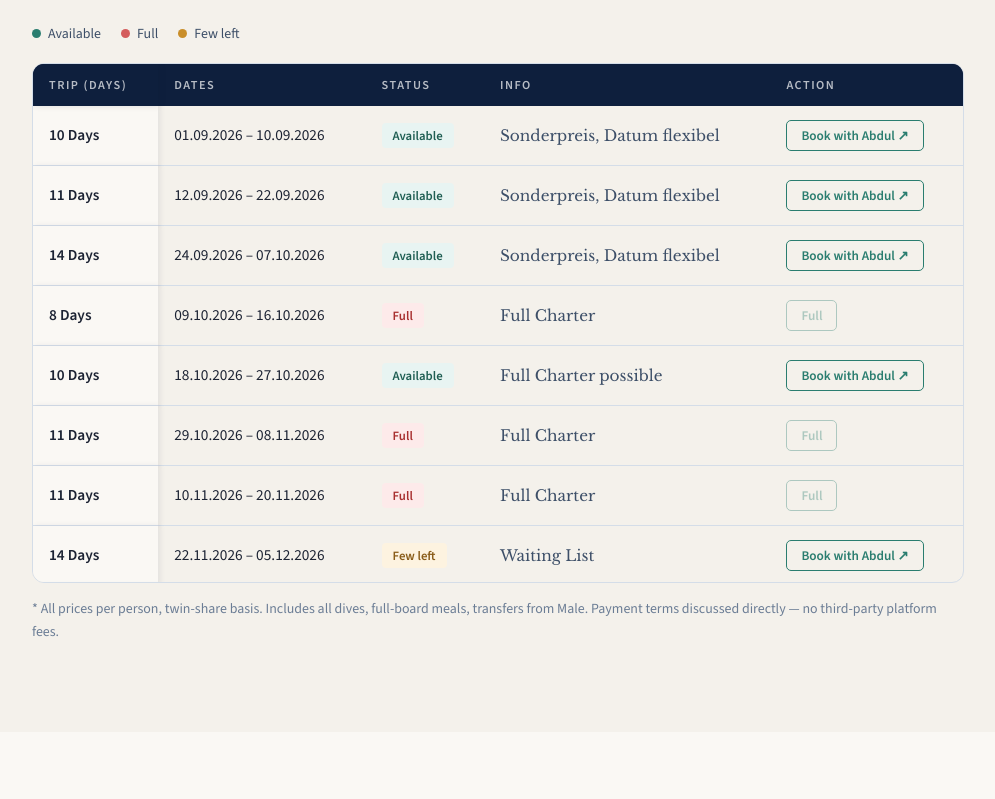
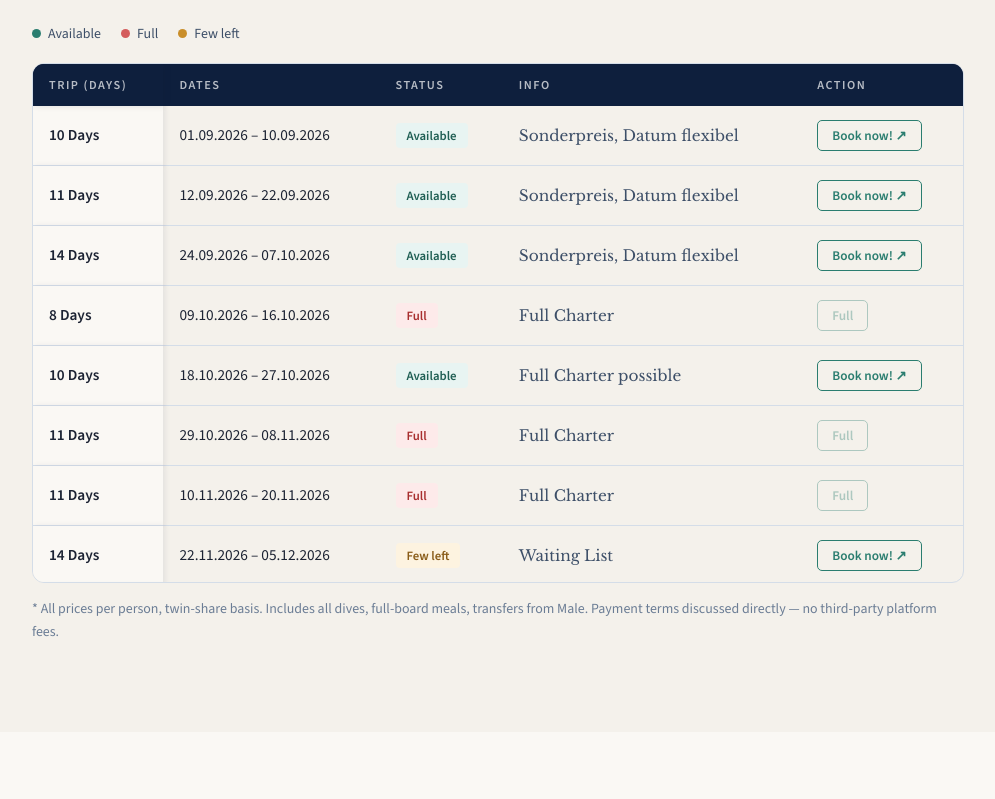
Before and after one commit to YouCanCallMeMomo/Hammerhead2, a React (Vite) app: page / in a window 1280 px wide. Shown: the part 5161-5960 px from the top of the page, without its empty margins (142-1137 px from the left). Built offline with nearby package versions, Linux system fonts and the light colour scheme.

Commit message:
fix: rename booking button to 'Book now!' in all languages

```diff
--- a/src/components/Slots.jsx
+++ b/src/components/Slots.jsx
@@ -37,16 +37,16 @@ export default function Slots({ lang }) {
       h2: 'Availability & booking',
       lead: 'Reserve your slot by contacting me directly on WhatsApp. Dates fill fast.',
       col1: 'Trip (Days)', col2: 'Dates', col3: 'Status', col4: 'Info', col5: 'Action',
-      book: 'Book with Abdul',
+      book: 'Book now!',
       full: 'Full',
       note: 'All prices per person, twin-share basis. Includes all dives, full-board meals, transfers from Male. Payment terms discussed directly — no third-party platform fees.',
     },
     id: {
       eyebrow: 'Trip Mendatang',
       h2: 'Ketersediaan & pemesanan',
-      lead: 'Pesan slot Anda dengan menghubungi saya langsung di WhatsApp.',
+      lead: 'Pesan slot Anda dengan menghusbungi saya langsung di WhatsApp.',
       col1: 'Trip (Hari)', col2: 'Tanggal', col3: 'Status', col4: 'Info', col5: 'Aksi',
-      book: 'Pesan dengan Abdul',
+      book: 'Book now!',
       full: 'Penuh',
       note: 'Semua harga per orang, basis twin-share. Termasuk semua penyelaman, makan penuh, transfer dari Male.',
     },
@@ -55,7 +55,7 @@ export default function Slots({ lang }) {
       h2: 'Verfügbarkeit & Buchung',
       lead: 'Reservieren Sie Ihren Platz direkt bei mir auf WhatsApp.',
       col1: 'Reise (Tage)', col2: 'Daten', col3: 'Status', col4: 'Info', col5: 'Aktion',
-      book: 'Buchen bei Abdul',
+      book: 'Book now!',
       full: 'Voll',
       note: 'Alle Preise pro Person, Twin-Basis. Inklusive aller Tauchgänge, Vollpension, Transfers ab Male.',
     },
@@ -69,14 +69,14 @@ export default function Slots({ lang }) {
         <div className="divider-rule" />
         <p className="lead">{t.lead}</p>
 
-        <div style={{display:'flex', gap:'20px', flexWrap:'wrap', margin:'20px 0'}}>
+        <div style={{ display: 'flex', gap: '20px', flexWrap: 'wrap', margin: '20px 0' }}>
           {[
-            {cls:'dot-a', label:'Available'},
-            {cls:'dot-f', label:'Full'},
-            {cls:'dot-fw', label:'Few left'},
+            { cls: 'dot-a', label: 'Available' },
+            { cls: 'dot-f', label: 'Full' },
+            { cls: 'dot-fw', label: 'Few left' },
           ].map(l => (
             <span className="leg" key={l.label}>
-              <span className={`leg-dot ${l.cls}`}/>
+              <span className={`leg-dot ${l.cls}`} />
               {l.label}
             </span>
           ))}
@@ -103,7 +103,7 @@ export default function Slots({ lang }) {
                     </td>
                     <td>{s.dates}</td>
                     <td><span className={`pill ${st.pill}`}>{st.label}</span></td>
-                    <td className="price-col" style={{fontSize: '.9rem', fontWeight: '500', color: 'var(--ink2)'}}>{s.info}</td>
+                    <td className="price-col" style={{ fontSize: '.9rem', fontWeight: '500', color: 'var(--ink2)' }}>{s.info}</td>
                     <td>
                       {s.status === 'full'
                         ? <span className="book-link disabled">{t.full}</span>
```
